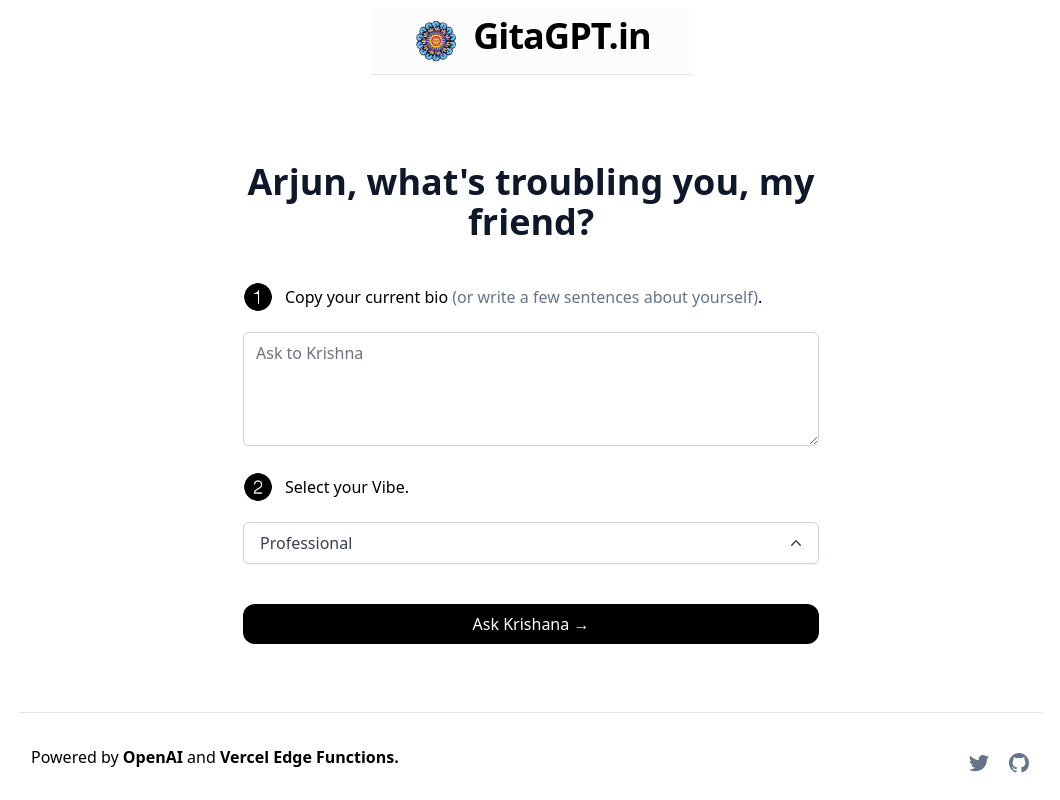
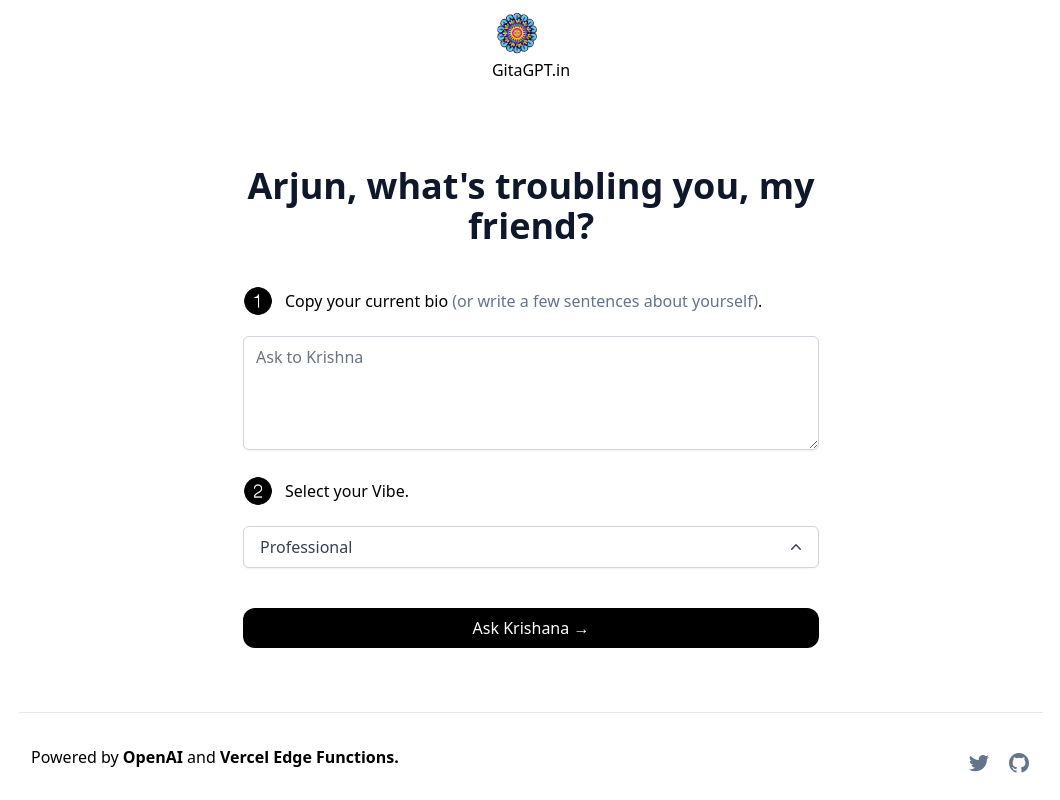
Before and after one commit to vxsahu/gitagpt, a Next.js app: page / in a window 1280 px wide. Shown: the whole page, without its empty margins (109-1169 px from the left). Built offline with nearby package versions, Linux system fonts and the light colour scheme.

Commit message:
Update Header.tsx

```diff
--- a/components/Header.tsx
+++ b/components/Header.tsx
@@ -3,15 +3,15 @@
 
 export default function Header() {
   return (
-    <header className="top-0 left-0 right-0 z-10 flex items-center justify-between border-b bg-gray-50/50 px-10 py-2 text-center text-lg font-medium backdrop-blur-sm">
-      <Link href="https://www.gitagpt.in/" className="flex space-x-3">
+    <header className="">
+      <Link href="https://www.gitagpt.in/" className="">
         <Image
           alt="GitaGPT"
           src="/gita-gpt.svg"
           width={50}
           height={50}
         />
-        <h1 className="sm:text-4xl text-2xl font-bold ml-2 tracking-tight">
+        <h1>
           GitaGPT.in
         </h1>
       </Link>
```
